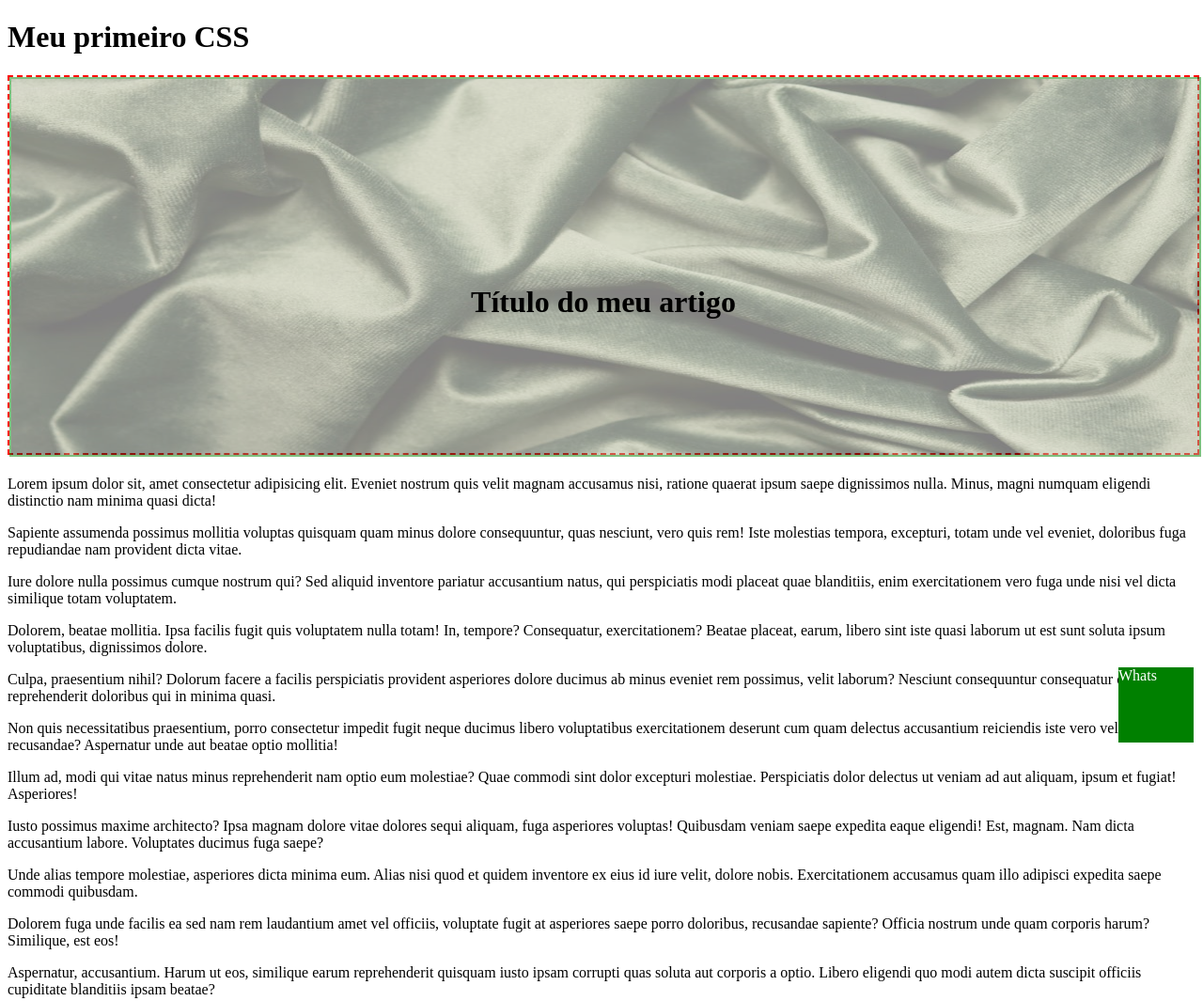
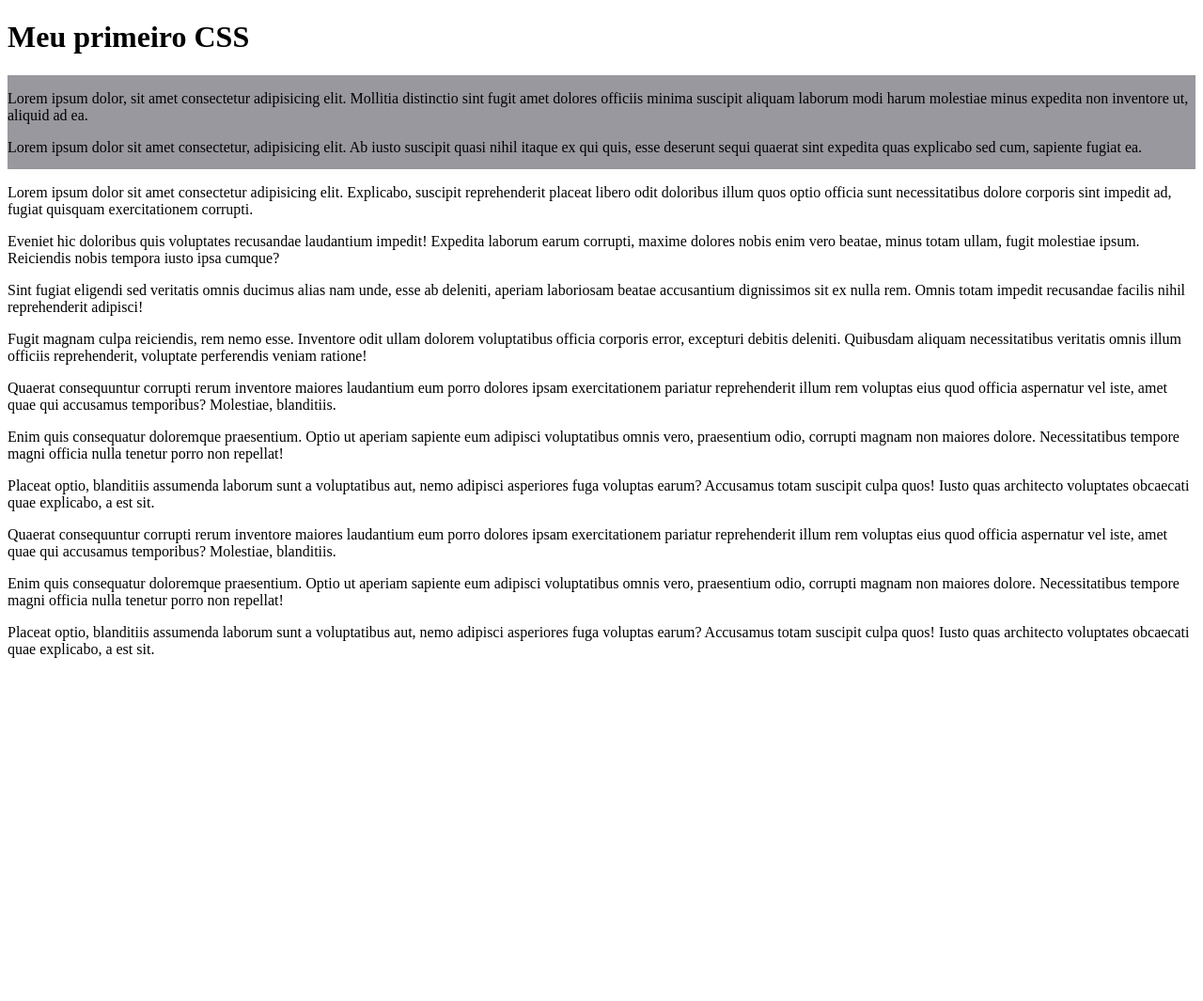
Before and after one commit to PauloHemmel/css_course, a plain HTML site: page index.html in a window 1280 px wide. Shown: the top 1065 px of the page at 94% size. After the commit the page ends 800 px from the top, so only its background shows below. Drawn offline with Linux system fonts and the light colour scheme.

Commit message:
Aula 17 - Propriedade Overflow

```diff
--- a/css/estilo.css
+++ b/css/estilo.css
@@ -1,32 +1,10 @@
-.container{
-    display: inline-block;
-    width: 100%;
-    height: 400px;
-    position: relative;
-    border: 2px dashed red;
+.exemplo{
+    background: rgb(152, 152, 158);
+    color: black;
+    height: 100px;
+    overflow: auto;
 }
 
-img{
-    width: 100%;
-    height: 100%;
-    opacity: 0.5;
-    border: 2px solid green;
+body{
+    overflow-x: hidden;
 }
-
-.centro{
-    position: absolute;
-    top: 50%;
-    width: 100%;
-    text-align: center;
-    color: black;
-
-}
-.whats{
-    position: fixed;
-    background: green;
-    color: white;
-    width: 80px;
-    height: 80px;
-    bottom: 10px;
-    right: 10px;
-}
--- a/index.html
+++ b/index.html
@@ -7,31 +7,21 @@
     <link rel="stylesheet" href="css/estilo.css">
 </head>
 <body>
+    <h1>Meu primeiro CSS</h1>
+    <div class="exemplo">
+      <p>Lorem ipsum dolor, sit amet consectetur adipisicing elit. Mollitia distinctio sint fugit amet dolores officiis minima suscipit aliquam laborum modi harum molestiae minus expedita non inventore ut, aliquid ad ea.</p>
+      <p>Lorem ipsum dolor sit amet consectetur, adipisicing elit. Ab iusto suscipit quasi nihil itaque ex qui quis, esse deserunt sequi quaerat sint expedita quas explicabo sed cum, sapiente fugiat ea.</p>
 
-  <h1>Meu primeiro CSS</h1>
-<div class="container">
-  <img src="img/backgroud.jpeg" alt="">
-  <div class="centro">
-    <h1>Título do meu artigo</h1>
-  </div>
-</div>
-
-<p>Lorem ipsum dolor sit, amet consectetur adipisicing elit. Eveniet nostrum quis velit magnam accusamus nisi, ratione quaerat ipsum saepe dignissimos nulla. Minus, magni numquam eligendi distinctio nam minima quasi dicta!</p>
-<p>Sapiente assumenda possimus mollitia voluptas quisquam quam minus dolore consequuntur, quas nesciunt, vero quis rem! Iste molestias tempora, excepturi, totam unde vel eveniet, doloribus fuga repudiandae nam provident dicta vitae.</p>
-<p>Iure dolore nulla possimus cumque nostrum qui? Sed aliquid inventore pariatur accusantium natus, qui perspiciatis modi placeat quae blanditiis, enim exercitationem vero fuga unde nisi vel dicta similique totam voluptatem.</p>
-<p>Dolorem, beatae mollitia. Ipsa facilis fugit quis voluptatem nulla totam! In, tempore? Consequatur, exercitationem? Beatae placeat, earum, libero sint iste quasi laborum ut est sunt soluta ipsum voluptatibus, dignissimos dolore.</p>
-<p>Culpa, praesentium nihil? Dolorum facere a facilis perspiciatis provident asperiores dolore ducimus ab minus eveniet rem possimus, velit laborum? Nesciunt consequuntur consequatur omnis optio reprehenderit doloribus qui in minima quasi.</p>
-<p>Non quis necessitatibus praesentium, porro consectetur impedit fugit neque ducimus libero voluptatibus exercitationem deserunt cum quam delectus accusantium reiciendis iste vero velit et recusandae? Aspernatur unde aut beatae optio mollitia!</p>
-<p>Illum ad, modi qui vitae natus minus reprehenderit nam optio eum molestiae? Quae commodi sint dolor excepturi molestiae. Perspiciatis dolor delectus ut veniam ad aut aliquam, ipsum et fugiat! Asperiores!</p>
-<p>Iusto possimus maxime architecto? Ipsa magnam dolore vitae dolores sequi aliquam, fuga asperiores voluptas! Quibusdam veniam saepe expedita eaque eligendi! Est, magnam. Nam dicta accusantium labore. Voluptates ducimus fuga saepe?</p>
-<p>Unde alias tempore molestiae, asperiores dicta minima eum. Alias nisi quod et quidem inventore ex eius id iure velit, dolore nobis. Exercitationem accusamus quam illo adipisci expedita saepe commodi quibusdam.</p>
-<p>Dolorem fuga unde facilis ea sed nam rem laudantium amet vel officiis, voluptate fugit at asperiores saepe porro doloribus, recusandae sapiente? Officia nostrum unde quam corporis harum? Similique, est eos!</p>
-<p>Aspernatur, accusantium. Harum ut eos, similique earum reprehenderit quisquam iusto ipsam corrupti quas soluta aut corporis a optio. Libero eligendi quo modi autem dicta suscipit officiis cupiditate blanditiis ipsam beatae?</p>
-<p>Id excepturi voluptas nesciunt magni? Temporibus fugiat tempora nam ex amet cumque ratione iure aspernatur, excepturi numquam obcaecati corporis mollitia perferendis, eligendi quidem tenetur beatae? Perferendis consectetur consequuntur corrupti quae!</p>
-
-<div class="whats">
-  Whats
-</div>
-  </ul>
+    </div>
+    <p>Lorem ipsum dolor sit amet consectetur adipisicing elit. Explicabo, suscipit reprehenderit placeat libero odit doloribus illum quos optio officia sunt necessitatibus dolore corporis sint impedit ad, fugiat quisquam exercitationem corrupti.</p>
+    <p>Eveniet hic doloribus quis voluptates recusandae laudantium impedit! Expedita laborum earum corrupti, maxime dolores nobis enim vero beatae, minus totam ullam, fugit molestiae ipsum. Reiciendis nobis tempora iusto ipsa cumque?</p>
+    <p>Sint fugiat eligendi sed veritatis omnis ducimus alias nam unde, esse ab deleniti, aperiam laboriosam beatae accusantium dignissimos sit ex nulla rem. Omnis totam impedit recusandae facilis nihil reprehenderit adipisci!</p>
+    <p>Fugit magnam culpa reiciendis, rem nemo esse. Inventore odit ullam dolorem voluptatibus officia corporis error, excepturi debitis deleniti. Quibusdam aliquam necessitatibus veritatis omnis illum officiis reprehenderit, voluptate perferendis veniam ratione!</p>
+    <p>Quaerat consequuntur corrupti rerum inventore maiores laudantium eum porro dolores ipsam exercitationem pariatur reprehenderit illum rem voluptas eius quod officia aspernatur vel iste, amet quae qui accusamus temporibus? Molestiae, blanditiis.</p>
+    <p>Enim quis consequatur doloremque praesentium. Optio ut aperiam sapiente eum adipisci voluptatibus omnis vero, praesentium odio, corrupti magnam non maiores dolore. Necessitatibus tempore magni officia nulla tenetur porro non repellat!</p>
+    <p>Placeat optio, blanditiis assumenda laborum sunt a voluptatibus aut, nemo adipisci asperiores fuga voluptas earum? Accusamus totam suscipit culpa quos! Iusto quas architecto voluptates obcaecati quae explicabo, a est sit.</p>
+    <p>Quaerat consequuntur corrupti rerum inventore maiores laudantium eum porro dolores ipsam exercitationem pariatur reprehenderit illum rem voluptas eius quod officia aspernatur vel iste, amet quae qui accusamus temporibus? Molestiae, blanditiis.</p>
+    <p>Enim quis consequatur doloremque praesentium. Optio ut aperiam sapiente eum adipisci voluptatibus omnis vero, praesentium odio, corrupti magnam non maiores dolore. Necessitatibus tempore magni officia nulla tenetur porro non repellat!</p>
+    <p>Placeat optio, blanditiis assumenda laborum sunt a voluptatibus aut, nemo adipisci asperiores fuga voluptas earum? Accusamus totam suscipit culpa quos! Iusto quas architecto voluptates obcaecati quae explicabo, a est sit.</p>
 </body>
 </html>
```
